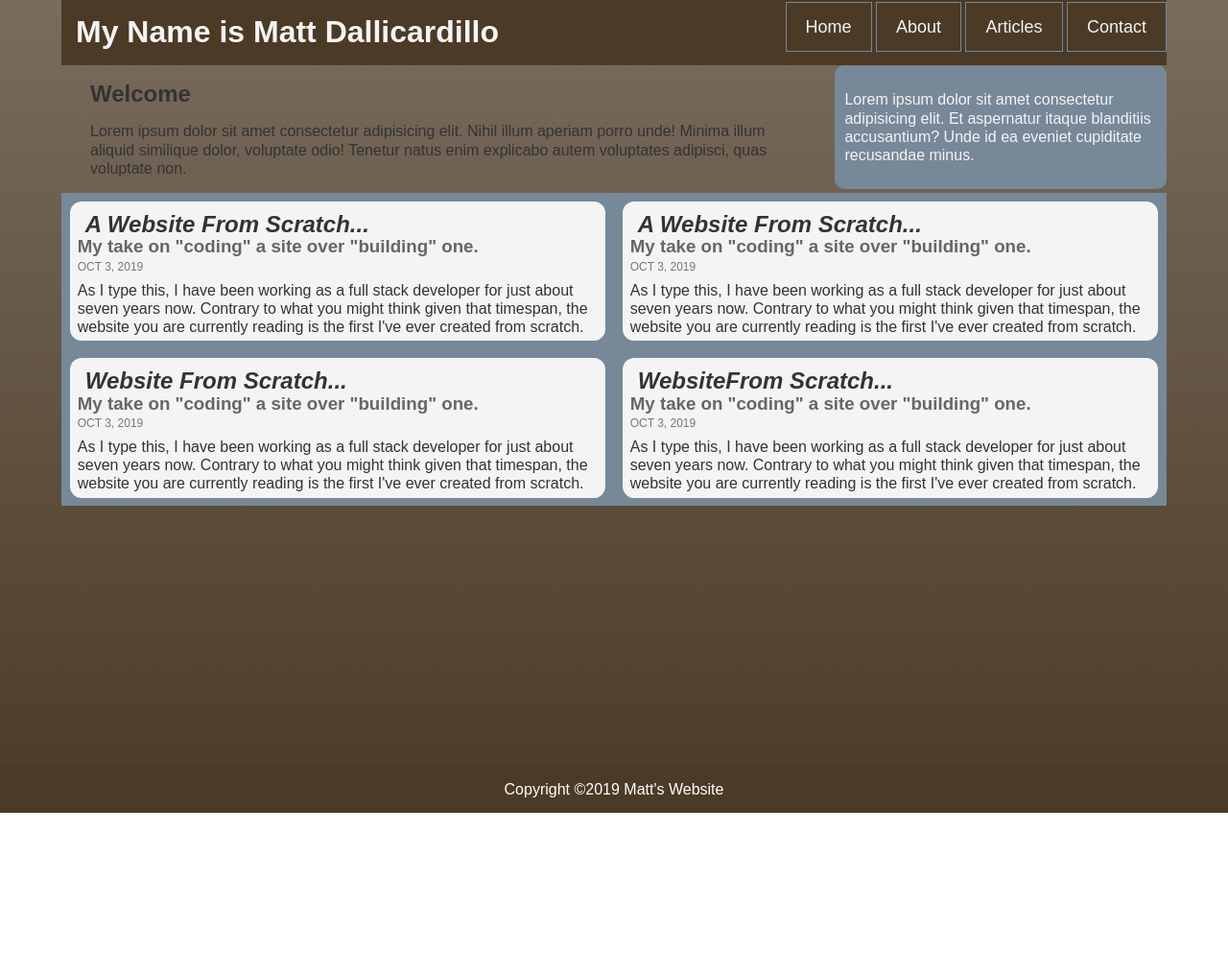
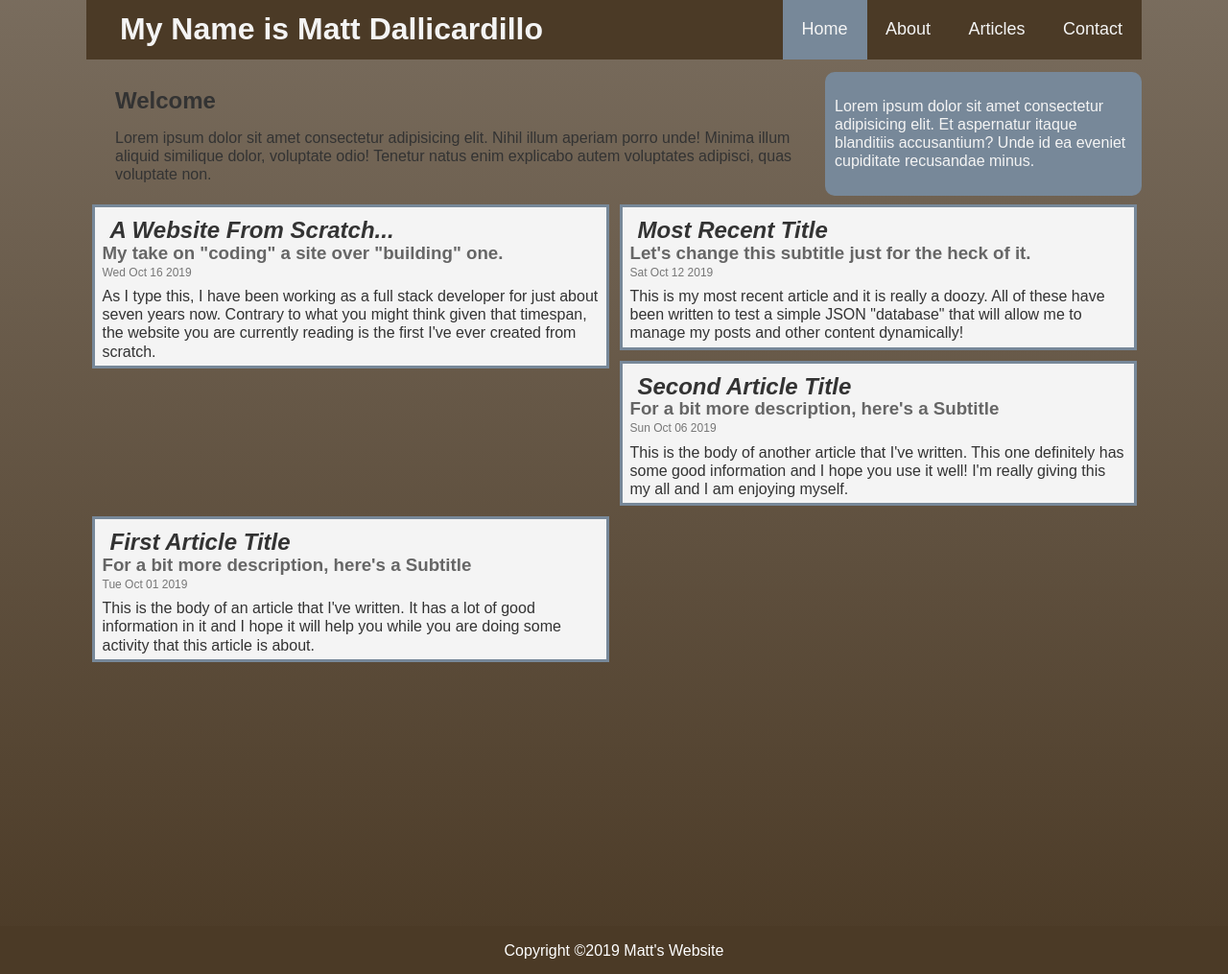
Before and after one commit to mdallicardillo/mdallicardillo.github.io, a plain HTML site: page index.html in a window 1280 px wide. Shown: the whole page at 96% size. Before the commit the page ends 847 px from the top, so only its background shows below. Drawn offline with nearby package versions, Linux system fonts and the light colour scheme.

Commit message:
Initial HTML modularization, JSON data driven POC.

```diff
--- /dev/null
+++ b/client/script/articles.js
@@ -0,0 +1,24 @@
+function retrieveArticlePreviews(articlesToShow) {
+    let htmlArticles;
+    $.getJSON('../data/articles.json', function(data){
+        let objArticles = data.articles;
+
+        for (i=0; i < articlesToShow; i++) {
+            let oArticle = objArticles[i];
+            if(oArticle != undefined)
+            {
+                let htmlArticle =
+                `<article class="articlePreview">
+                    <a href=${oArticle.folder}><h2><em>${oArticle.title}</em></h2></a>
+                    <h3>${oArticle.subtitle}</h3>
+                    <time datetime="${oArticle.date}">${new Date(oArticle.date).toDateString()}</time>
+                    <p>${oArticle.body}</p>
+                </article>`;
+
+                if (htmlArticles === undefined) {htmlArticles = htmlArticle;}
+                else {htmlArticles = htmlArticles + htmlArticle;}
+            }
+        }
+        document.getElementById("div_articlePreviews").innerHTML = htmlArticles;
+    });
+}
--- /dev/null
+++ b/client/script/common.js
@@ -0,0 +1,11 @@
+$(function(){
+    $("#div_headNav").load("/components/header.html");
+
+    $("#div_footer").load("/components/footer.html");
+});
+
+function renderArticlePreviews(numberOfArticles) {
+
+
+    document.getElementById("div_articlePreviews").innerHTML = retrieveArticlePreviews(numberOfArticles);
+}
--- /dev/null
+++ b/client/style/articles.css
@@ -0,0 +1,52 @@
+
+.articlePreview{
+    background:#f4f4f4;
+    color:#333;
+    width:49%;
+    float: left;
+    margin: .5%;
+    box-sizing: border-box;
+    border: 3px solid #778899;
+    /* border-radius: 15px; */
+    max-height:200px;
+    overflow:hidden;
+}
+
+.articlePreview *{
+    padding:0px 8px;
+    margin:0;
+}
+
+.articlePreview a{
+    color:#333333;
+    text-decoration:none;
+}
+
+.articlePreview a:hover{
+    color:#778899;
+}
+
+.articlePreview h2{
+    margin:-5px 0px -15px 0px;
+}
+
+.articlePreview h3{
+    color:#666666;
+}
+
+.articlePreview time{
+    color:#777777;
+    font-size:12px;
+}
+
+.articlePreview p{
+    margin:5px 0px;
+}
+
+@media(max-width:600px){
+    .articlePreview{
+        width:100%;
+        float:none;
+        margin:1% 0% 1% 0%;
+    }
+}
--- /dev/null
+++ b/client/style/footer.css
@@ -0,0 +1,25 @@
+#div_footer{
+    position:relative;
+    margin-top:70px;
+    height:250px;
+}
+
+/* #footer_content{
+    color:#fff;
+    width:100%;
+    height:200px;
+    bottom:0px;
+    left:0px;
+    position:absolute;
+} */
+
+#footer_copyright{
+    background:#4b3a26;
+    color:#fff;
+    text-align:center;
+    width:100%;
+    height:50px;
+    bottom:0px;
+    left:0px;
+    position:absolute;
+}
--- /dev/null
+++ b/client/style/header.css
@@ -0,0 +1,87 @@
+
+#div_headNav{
+    background-color:#4b3a26;
+    margin-bottom: 1%;
+    /* margin-left:5%; */
+    /* border-radius: 0px 0px 15px 15px; */
+    /* line-height:1.6em; */
+}
+
+#header_main{
+    color:#f4f4f4;
+    float:left;
+    padding-left:35px;
+    min-width:35%;
+    /* border:1px #778899 solid; */
+}
+
+#nav_main{
+    /* background:black; */
+    float:right;
+    /* text-align:right; */
+    min-width:15%;
+    /* height:100px; */
+    /* border:1px #778899 dotted; */
+    padding:5px 0px;
+    /* line-height:2; */
+}
+
+#nav_main ul{
+    padding:0;
+}
+
+#nav_main li{
+    display:inline;
+    /* margin:0; */
+}
+
+#nav_main a{
+    color:#f4f4f4;
+    text-decoration: none;
+    font-size:18px;
+    padding:26px 20px;
+    margin-left:-5px;
+    /* border: 1px solid #778899; */
+}
+
+#nav_main a:hover{
+    /* color:lightslategray; */
+    background-color:#778899;
+}
+
+/* #nav_main a:active{
+    color:rgb(8, 117, 226);
+} */
+
+body.home a.home, body.articles a.articles, body.about a.about, body.contact a.contact{
+    background-color:#778899;
+    pointer-events: none;
+    cursor: default;
+}
+
+@media(max-width:920px){
+    #nav_main{
+        width:100%;
+        float:none;
+        text-align: center;
+        padding:1px 0px 0px 0px;
+    }
+
+    #nav_main a{
+        padding:16px 20px;
+        margin-left:-5px;
+        /* border: 1px solid #778899; */
+    }
+
+    #header_main{
+        width:100%;
+        float:none;
+        padding-left:0px;
+        text-align: center;
+    }
+
+        /* Use this is setting the header for position:fixed; */
+    /* #showcase{
+        margin-top:114px
+    } */
+}
--- a/client/style/main.css
+++ b/client/style/main.css
@@ -18,61 +18,13 @@ body{
     overflow:hidden;
 }
 
-.postPreviewSection{
+#postPreviewSection{
     background:#778899
 }
 
-.content{
+.div_content{
     min-height:100%;
 
-}
-
-.headNav{
-    background-color:#4b3a26;
-    /* margin-left:5%; */
-    /* border-radius: 0px 0px 15px 15px; */
-    line-height:1.6em;
-}
-
-#mainHeader{
-    color:#f4f4f4;
-    float:left;
-    padding-left:15px;
-    width:55%;
-
-}
-
-#navBar{
-    /* background:black; */
-    float:right;
-    text-align:right;
-    min-width:15%;
-    height:50px;
-}
-
-#navBar ul{
-    padding:0;
-}
-
-#navBar li{
-    display:inline;
-}
-
-#navBar a{
-    color:#f4f4f4;
-    text-decoration: none;
-    font-size:18px;
-    padding:15px 20px;
-    border: 1px solid #778899;
-}
-
-#navBar a:hover{
-    /* color:lightslategray; */
-    background-color:#778899;
-}
-
-#navBar a:active{
-    color:rgb(8, 117, 226);
 }
 
 #showcase{
@@ -93,7 +45,7 @@ body{
     padding-top:30px;
 }
 
-#mainSection{
+#section_main{
     color:#333333;
     float:left;
     width:70%;
@@ -101,7 +53,7 @@ body{
     box-sizing:border-box;
 }
 
-#sideBar{
+#aside_main{
     float:right;
     width:30%;
     background:#778899;
@@ -111,115 +63,27 @@ body{
     border-radius:10px;
 }
 
-.postPreview{
-    background:#f4f4f4;
-    color:#333;
-    width:49%;
-    float: left;
-    margin: .5%;
-    box-sizing: border-box;
-    border: 3px solid #778899;
-    border-radius: 15px;
-    max-height:200px;
-    overflow:hidden;
-}
-
-.postPreview *{
-    padding:0px 8px;
-    margin:0;
-}
-
-.postPreview a{
-    color:#333333;
-    text-decoration:none;
-}
-
-.postPreview a:hover{
-    color:#778899;
-}
-
-.postPreview h2{
-    margin:-5px 0px -15px 0px;
-}
-
-.postPreview h3{
-    color:#666666;
-}
-
-.postPreview time{
-    color:#777777;
-    font-size:12px;
-}
-
-.postPreview p{
-    margin:5px 0px;
-}
-
-#div_footer{
-    position:relative;
-    margin-top:70px;
-    height:250px;
-}
-
-/* #footer_content{
-    color:#fff;
-    width:100%;
-    height:200px;
-    bottom:0px;
-    left:0px;
-    position:absolute;
-} */
-
-#footer_copyright{
-    background:#4b3a26;
-    color:#fff;
-    text-align:center;
-    width:100%;
-    height:50px;
-    bottom:0px;
-    left:0px;
-    position:absolute;
-}
 
 @media(min-width:1000px){
     .container{
         width:90%;
+        max-width:1100px;
     }
 }
 
-@media(max-width:880px){
-    #navBar{
-        width:100%;
-        float:none;
-        text-align: center;
-    }
-
-    #mainHeader{
-        width:100%;
-        float:none;
-        padding-left:0px;
-        text-align: center;
-    }
-
-    /* Use this is setting the header for position:fixed; */
-    /* #showcase{
-        margin-top:114px
-    } */
-}
-
 @media(max-width:600px){
-    #mainSection{
+    #section_main{
         width:100%;
         float:none;
     }
-    #sideBar{
+    #aside_main{
         width:100%;
         float:none;
     }
 
-    .postPreview{
+    .articlePreview{
         width:100%;
         float:none;
-        margin:0%;
+        margin:1% 0% 1% 0%;
     }
 }
--- /dev/null
+++ b/components/footer.html
@@ -0,0 +1,5 @@
+<footer id="footer_content">
+</footer>
+<footer id="footer_copyright">
+    <p>Copyright &copy;2019 Matt's Website</p>
+</footer>
--- /dev/null
+++ b/components/header.html
@@ -0,0 +1,14 @@
+<script>
+    let navLinks = $("#nav_main [href]");
+</script>
+<header id="header_main">
+    <h1>My Name is Matt Dallicardillo</h1>
+</header>
+<nav id="nav_main">
+    <ul>
+        <li><a class="home" href="/index.html">Home</a></li>
+        <li><a class="about" href="about.html">About</a></li>
+        <li><a class="articles" href="/articles">Articles</a></li>
+        <li><a class="contact" href="#">Contact</a></li>
+    </ul>
+</nav>
--- /dev/null
+++ b/data/articles.json
@@ -0,0 +1,36 @@
+{
+    "articles": [
+        {
+            "id":4,
+            "folder":"articles/website-from-scratch/",
+            "date":"2019-10-16",
+            "title":"A Website From Scratch...",
+            "category":"Development",
+            "subtitle":"My take on \"coding\" a site over \"building\" one.",
+            "body":"As I type this, I have been working as a full stack developer for just about seven years now.  Contrary to what you might think given that timespan, the website you are currently reading is the first I've ever created from scratch."
+        },
+        {
+            "id":3,
+            "folder":"articles/most-recent-title/",
+            "date":"10-12-2019",
+            "title":"Most Recent Title",
+            "subtitle":"Let's change this subtitle just for the heck of it.",
+            "body":"This is my most recent article and it is really a doozy.  All of these have been written to test a simple JSON \"database\" that will allow me to manage my posts and other content dynamically!"
+        },
+        {
+            "id":2,
+            "folder":"articles/second-article-title/",
+            "date":"10-06-2019",
+            "title":"Second Article Title",
+            "subtitle":"For a bit more description, here's a Subtitle",
+            "body":"This is the body of another article that I've written.  This one definitely has some good information and I hope you use it well!  I'm really giving this my all and I am enjoying myself."
+        },
+        {
+            "id":1,
+            "folder":"articles/first-article-title/",
+            "date":"10-01-2019",
+            "title":"First Article Title",
+            "subtitle":"For a bit more description, here's a Subtitle",
+            "body":"This is the body of an article that I've written.  It has a lot of good information in it and I hope it will help you while you are doing some activity that this article is about."
+        }
+]}
--- a/index.html
+++ b/index.html
@@ -6,24 +6,18 @@
         <meta http-equiv="X-UA-Compatible" content="ie=edge">
         <title>Matt's Site | Welcome</title>
         <link rel="stylesheet" type="text/css" href="client/style/main.css">
+        <link rel="stylesheet" type="text/css" href="client/style/header.css">
+        <link rel="stylesheet" type="text/css" href="client/style/footer.css">
+        <link rel="stylesheet" type="text/css" href="client/style/articles.css">
+        <script src="https://code.jquery.com/jquery-3.4.1.min.js" integrity="sha256-CSXorXvZcTkaix6Yvo6HppcZGetbYMGWSFlBw8HfCJo=" crossorigin="anonymous"></script>
+        <script src="/client/script/articles.js"></script>
+        <script src="/client/script/common.js"></script>
+        <script src="./home.js"></script>
     </head>
-<body>
-    <div class="container headNav">
-        <header id="mainHeader">
-
-                <h1>My Name is Matt Dallicardillo</h1>
-
-        </header>
-        <nav id="navBar">
-            <ul>
-                <li><a href="index.html">Home</a></li>
-                <li><a href="about.html">About</a></li>
-                <li><a href="blog.html">Articles</a></li>
-                <li><a href="#">Contact</a></li>
-            </ul>
-        </nav>
+    <body class="home" onload="javascript:renderArticlePreviews(4);">
+        <div id="div_headNav" class="container">
         </div>
-    <div class="content">
+        <div class="div_content">
 
             <!-- <div class="container">
                 <section id="showcase">
@@ -31,47 +25,18 @@
                 </section>
             </div> -->
             <div class="container">
-            <section id="mainSection">
+                <section id="section_main">
                     <h1>Welcome</h1>
                     <p>Lorem ipsum dolor sit amet consectetur adipisicing elit. Nihil illum aperiam porro unde! Minima illum aliquid similique dolor, voluptate odio! Tenetur natus enim explicabo autem voluptates adipisci, quas voluptate non.</p>
                 </section>
-            <aside id="sideBar">
+                <aside id="aside_main">
                     <p>Lorem ipsum dolor sit amet consectetur adipisicing elit. Et aspernatur itaque blanditiis accusantium? Unde id ea eveniet cupiditate recusandae minus.</p>
                 </aside>
             </div>
-        <div class="container postPreviewSection">
-            <article class="postPreview">
-                <a href="20191003.html"><h2><em>A Website From Scratch...</em></h2></a>
-                <h3>My take on "coding" a site over "building" one.</h3>
-                <time datetime="10-3-2019">OCT 3, 2019</time>
-                <p>As I type this, I have been working as a full stack developer for just about seven years now.  Contrary to what you might think given that timespan, the website you are currently reading is the first I've ever created from scratch.</p>
-            </article>
-            <article class="postPreview">
-                <a href="20191003.html"><h2><em>A Website From Scratch...</em></h2></a>
-                <h3>My take on "coding" a site over "building" one.</h3>
-                <time datetime="10-3-2019">OCT 3, 2019</time>
-                <p>As I type this, I have been working as a full stack developer for just about seven years now.  Contrary to what you might think given that timespan, the website you are currently reading is the first I've ever created from scratch.</p>
-            </article>
-            <article class="postPreview">
-                <a href="20191003.html"><h2><em>Website From Scratch...</em></h2></a>
-                <h3>My take on "coding" a site over "building" one.</h3>
-                <time datetime="10-3-2019">OCT 3, 2019</time>
-                <p>As I type this, I have been working as a full stack developer for just about seven years now.  Contrary to what you might think given that timespan, the website you are currently reading is the first I've ever created from scratch.</p>
-            </article>
-            <article class="postPreview">
-                <a href="20191003.html"><h2><em>WebsiteFrom Scratch...</em></h2></a>
-                <h3>My take on "coding" a site over "building" one.</h3>
-                <time datetime="10-3-2019">OCT 3, 2019</time>
-                <p>As I type this, I have been working as a full stack developer for just about seven years now.  Contrary to what you might think given that timespan, the website you are currently reading is the first I've ever created from scratch.</p>
-            </article>
+            <div id="div_articlePreviews" class="container">
             </div>
         </div>
         <div id="div_footer">
-        <footer id="footer_content">
-        </footer>
-        <footer id="footer_copyright">
-            <p>Copyright &copy;2019 Matt's Website</p>
-        </footer>
         </div>
     </body>
 </html>
```
Also changed, not shown: articles/index.html (added, +27 -0 lines), home.js (added, +7 -0 lines), articles/website-from-scratch/index.html (added). Lines whose indentation alone changed are shown as unchanged.
